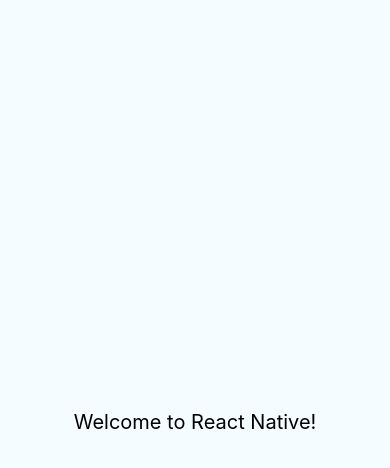
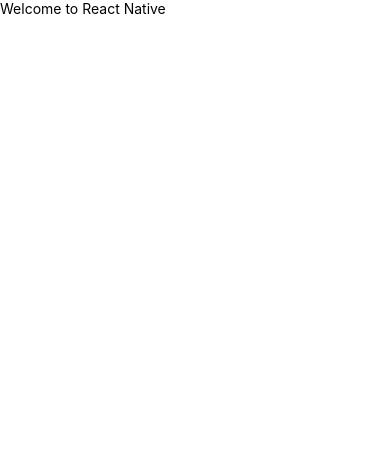
Before and after one commit to jaweiler5454/TwitterReactAPI, a React Native app: screen / in a window 390 px wide. Shown: the top 468 px of the page. Built offline with nearby package versions, Linux system fonts and the light colour scheme.

Commit message:
got class-to-class imports working

```diff
--- a/App.jsx
+++ b/App.jsx
@@ -1,30 +1,16 @@
 import React from "react";
-import { StyleSheet, Text, View } from "react-native";
+import HomeScreen from "./screens/HomeScreen";
 
-const styles = StyleSheet.create({
-  container: {
-    flex: 1,
-    justifyContent: "center",
-    alignItems: "center",
-    backgroundColor: "#F5FCFF",
-  },
-  welcome: {
-    fontSize: 20,
-    textAlign: "center",
-    margin: 10,
-  },
-  instructions: {
-    textAlign: "center",
-    color: "#333333",
-    marginBottom: 5,
-  },
-});
+// const styles = StyleSheet.create({
+//   container: {
+//     flex: 1,
+//     justifyContent: "center",
+//     alignItems: "center",
+//     backgroundColor: "#F5FCFF",
+//   },
+// });
 
 function App() {
-  return (
-    <View style={styles.container}>
-      <Text style={styles.welcome}>Welcome to React Native!</Text>
-    </View>
-  );
+  return <HomeScreen />;
 }
 export default App;
--- /dev/null
+++ b/screens/HomeScreen.jsx
@@ -0,0 +1,12 @@
+import React from "react";
+import { Text, View } from "react-native";
+
+function HomeScreen() {
+  return (
+    <View>
+      <Text>Welcome to React Native</Text>
+    </View>
+  );
+}
+
+export default HomeScreen;
```
